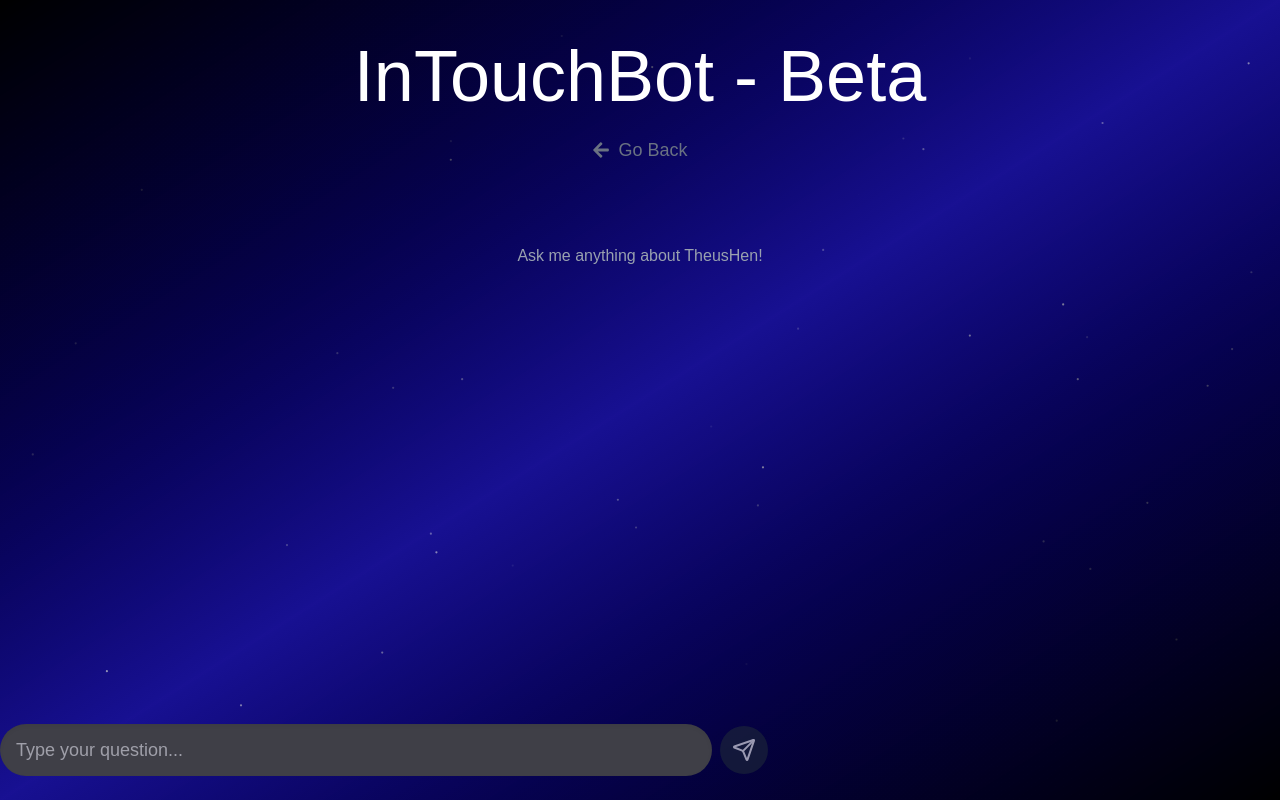
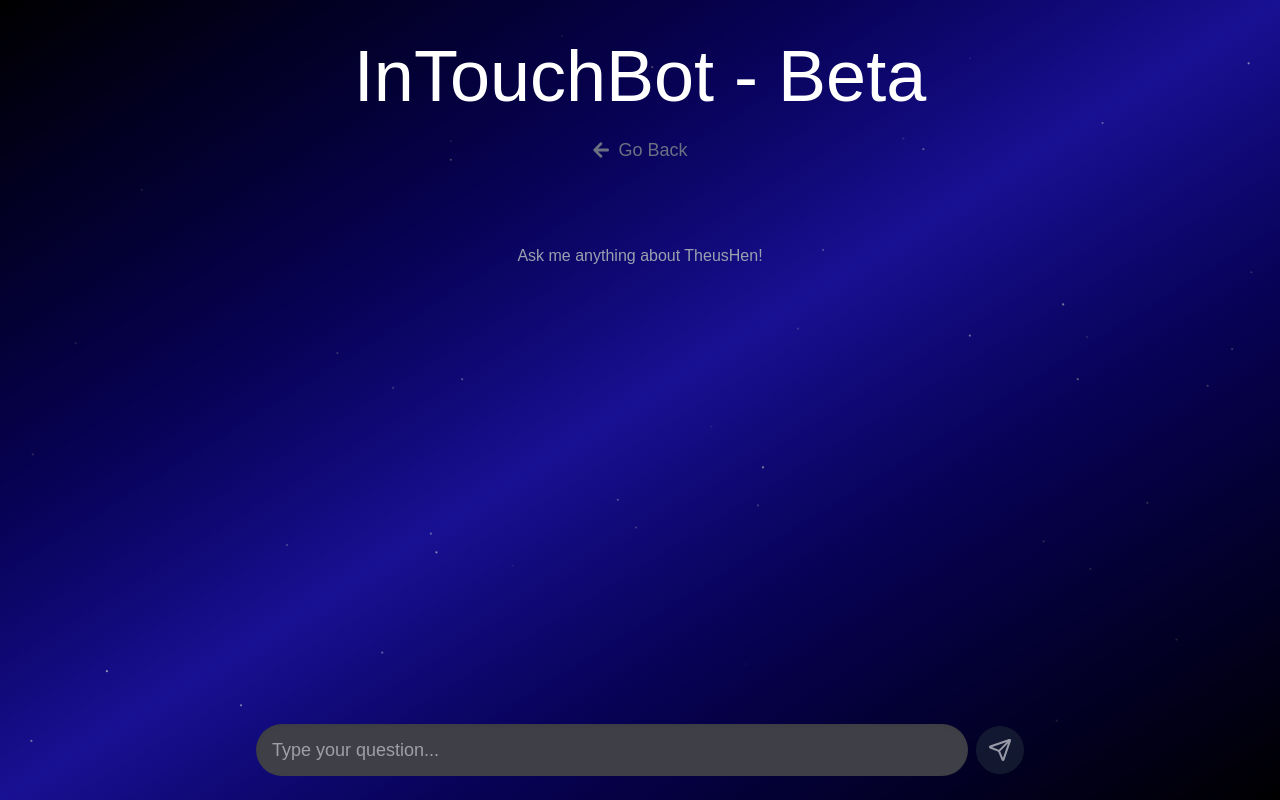
Before and after one commit to TheusHen/InTouchBot, a Next.js app: page / in a window 1280 px wide. Built offline with nearby package versions, Linux system fonts and the light colour scheme.

Commit message:
Center the input field and add a container for the chat area
* **globals.css**
  - Center the input field in the chat area using `left: 50%` and `transform: translateX(-50%)`.

* **layout.tsx**
  - Add a container for the chat area by replacing the `floating-input-bar` class with `chat-container`.

```diff
--- a/src/app/globals.css
+++ b/src/app/globals.css
@@ -28,7 +28,8 @@ body {
 .floating-input-bar {
   position: fixed;
   bottom: 0;
-  left: 0;
+  left: 50%;
+  transform: translateX(-50%);
   width: 100%;
   background: transparent;
   z-index: 1000;
--- a/src/app/layout.tsx
+++ b/src/app/layout.tsx
@@ -74,7 +74,7 @@ export default function RootLayout({
       <body
         className={`${geistSans.variable} ${geistMono.variable} antialiased`}
       >
-        <div className="floating-input-bar">
+        <div className="chat-container">
           {children}
         </div>
       </body>
```
